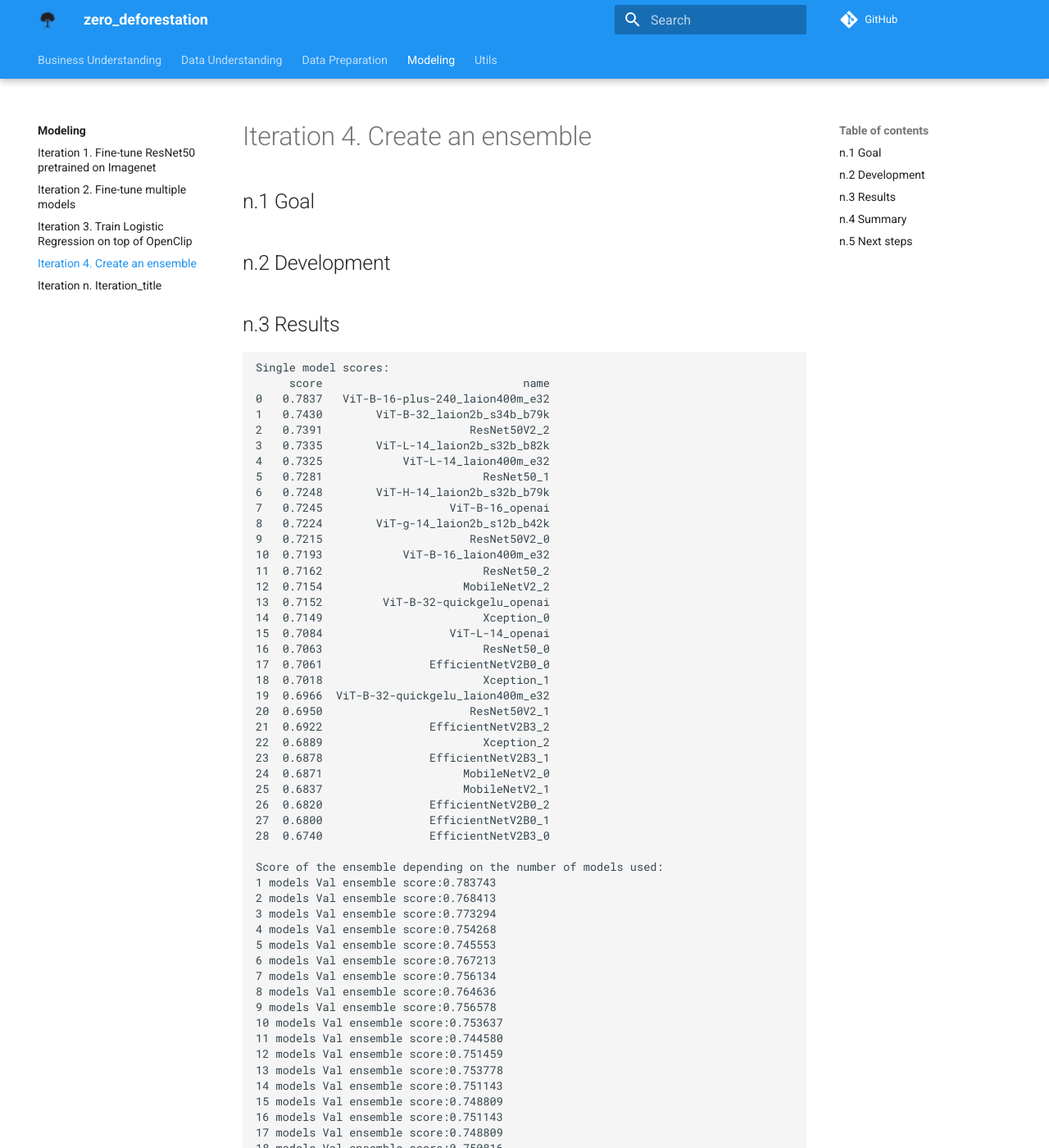
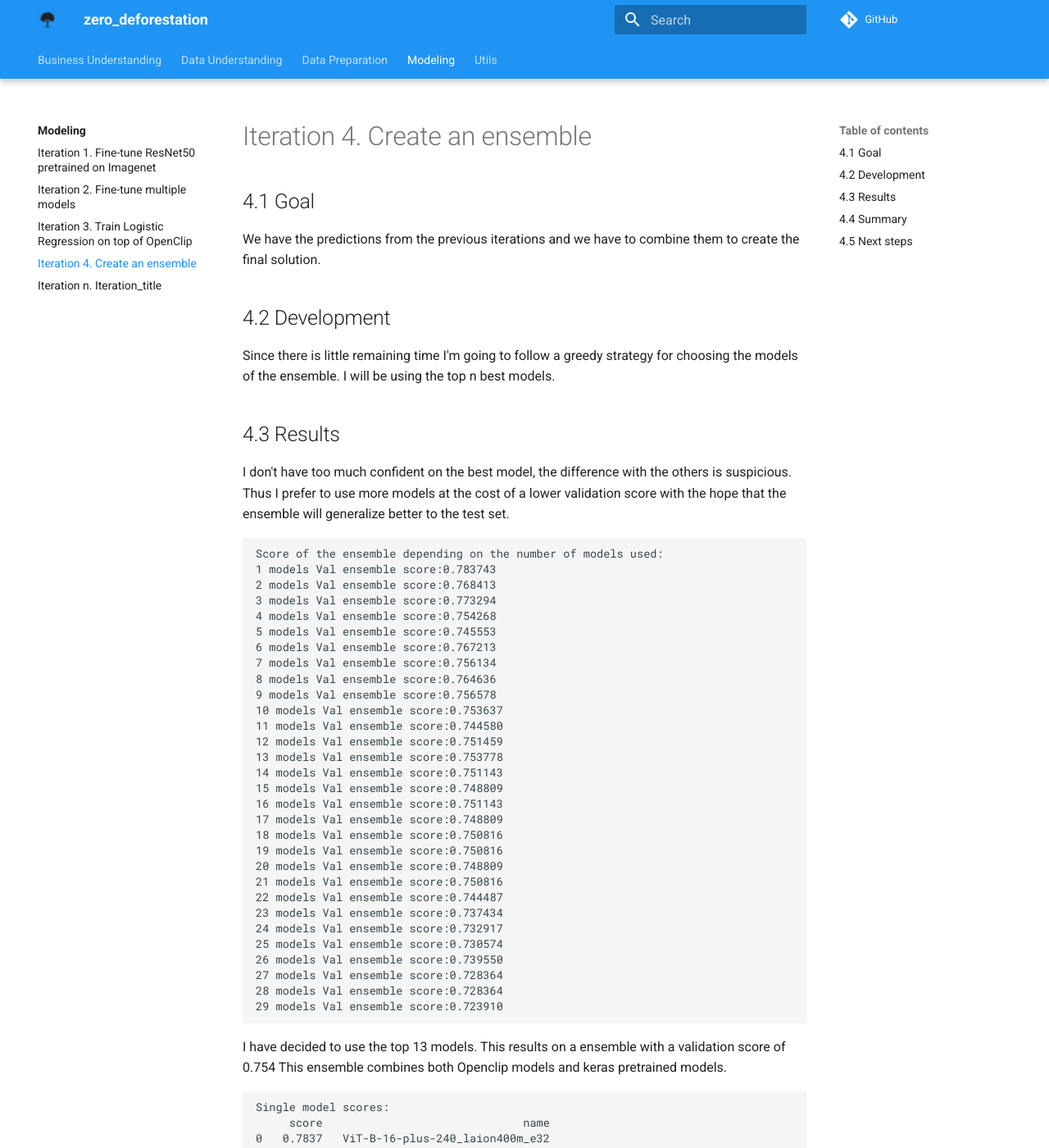
Before and after one commit to ironbar/schneider_zero_deforestation, an MkDocs documentation site: the page built from docs/modeling/04_Iteration_4.md, in a window 1280 px wide and 1400 px high. Shown: the whole window at 82% size. Built offline with MkDocs 1.6.1 and Material for MkDocs 9.7.7, drawn with Linux system fonts in a browser that asks for light colours; comment, search, counter and statistics services are not loaded; some of the changed text lies outside the part shown.

Commit message:
updated iteration 4 documentation

````diff
--- a/docs/modeling/04_Iteration_4.md
+++ b/docs/modeling/04_Iteration_4.md
@@ -5,45 +5,22 @@ The work is done using short iterations. Each iteration needs to have a very
 clear goal. This allows to gain greater knowledge of the problem on each iteration.
 --->
 
-## n.1 Goal
+## 4.1 Goal
 
-## n.2 Development
+We have the predictions from the previous iterations and we have to combine them to create the final solution.
 
-## n.3 Results
+## 4.2 Development
+
+Since there is little remaining time I'm going to follow a greedy strategy for choosing the models
+of the ensemble. I will be using the top n best models.
+
+## 4.3 Results
+
+I don't have too much confident on the best model, the difference with the others is suspicious.
+Thus I prefer to use more models at the cost of a lower validation score with the hope that the
+ensemble will generalize better to the test set.
 
 ```bash
-Single model scores:
-     score                              name
-0   0.7837   ViT-B-16-plus-240_laion400m_e32
-1   0.7430        ViT-B-32_laion2b_s34b_b79k
-2   0.7391                      ResNet50V2_2
-3   0.7335        ViT-L-14_laion2b_s32b_b82k
-4   0.7325            ViT-L-14_laion400m_e32
-5   0.7281                        ResNet50_1
-6   0.7248        ViT-H-14_laion2b_s32b_b79k
-7   0.7245                   ViT-B-16_openai
-8   0.7224        ViT-g-14_laion2b_s12b_b42k
-9   0.7215                      ResNet50V2_0
-10  0.7193            ViT-B-16_laion400m_e32
-11  0.7162                        ResNet50_2
-12  0.7154                     MobileNetV2_2
-13  0.7152         ViT-B-32-quickgelu_openai
-14  0.7149                        Xception_0
-15  0.7084                   ViT-L-14_openai
-16  0.7063                        ResNet50_0
-17  0.7061                EfficientNetV2B0_0
-18  0.7018                        Xception_1
-19  0.6966  ViT-B-32-quickgelu_laion400m_e32
-20  0.6950                      ResNet50V2_1
-21  0.6922                EfficientNetV2B3_2
-22  0.6889                        Xception_2
-23  0.6878                EfficientNetV2B3_1
-24  0.6871                     MobileNetV2_0
-25  0.6837                     MobileNetV2_1
-26  0.6820                EfficientNetV2B0_2
-27  0.6800                EfficientNetV2B0_1
-28  0.6740                EfficientNetV2B3_0
-
 Score of the ensemble depending on the number of models used:
 1 models Val ensemble score:0.783743
 2 models Val ensemble score:0.768413
@@ -76,6 +53,31 @@ Score of the ensemble depending on the number of models used:
 29 models Val ensemble score:0.723910
 ```
 
-## n.4 Summary
+I have decided to use the top 13 models. This results on a ensemble with a validation score of 0.754
+This ensemble combines both Openclip models and keras pretrained models.
 
-## n.5 Next steps
+```bash
+Single model scores:
+     score                              name
+0   0.7837   ViT-B-16-plus-240_laion400m_e32
+1   0.7430        ViT-B-32_laion2b_s34b_b79k
+2   0.7391                      ResNet50V2_2
+3   0.7335        ViT-L-14_laion2b_s32b_b82k
+4   0.7325            ViT-L-14_laion400m_e32
+5   0.7281                        ResNet50_1
+6   0.7248        ViT-H-14_laion2b_s32b_b79k
+7   0.7245                   ViT-B-16_openai
+8   0.7224        ViT-g-14_laion2b_s12b_b42k
+9   0.7215                      ResNet50V2_0
+10  0.7193            ViT-B-16_laion400m_e32
+11  0.7162                        ResNet50_2
+12  0.7154                     MobileNetV2_2
+```
+
+## 4.4 Summary
+
+We have prepared an ensemble of models that we will use to make the final predictions.
+
+## 4.5 Next steps
+
+Prepare the documentation for the challenge.
````
